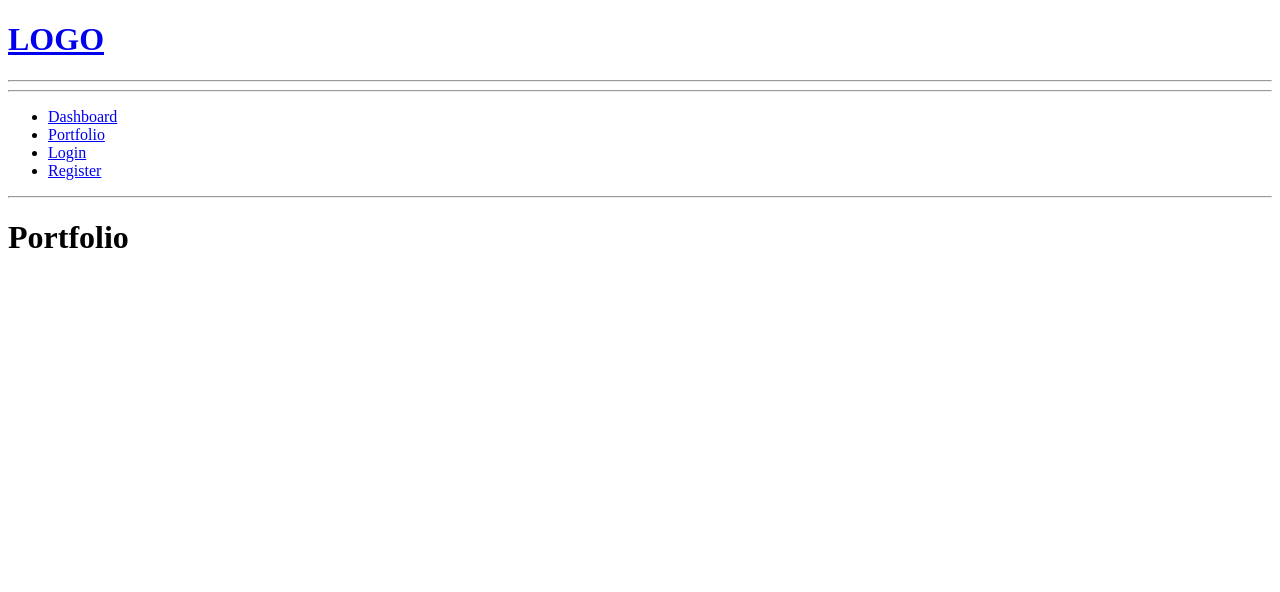
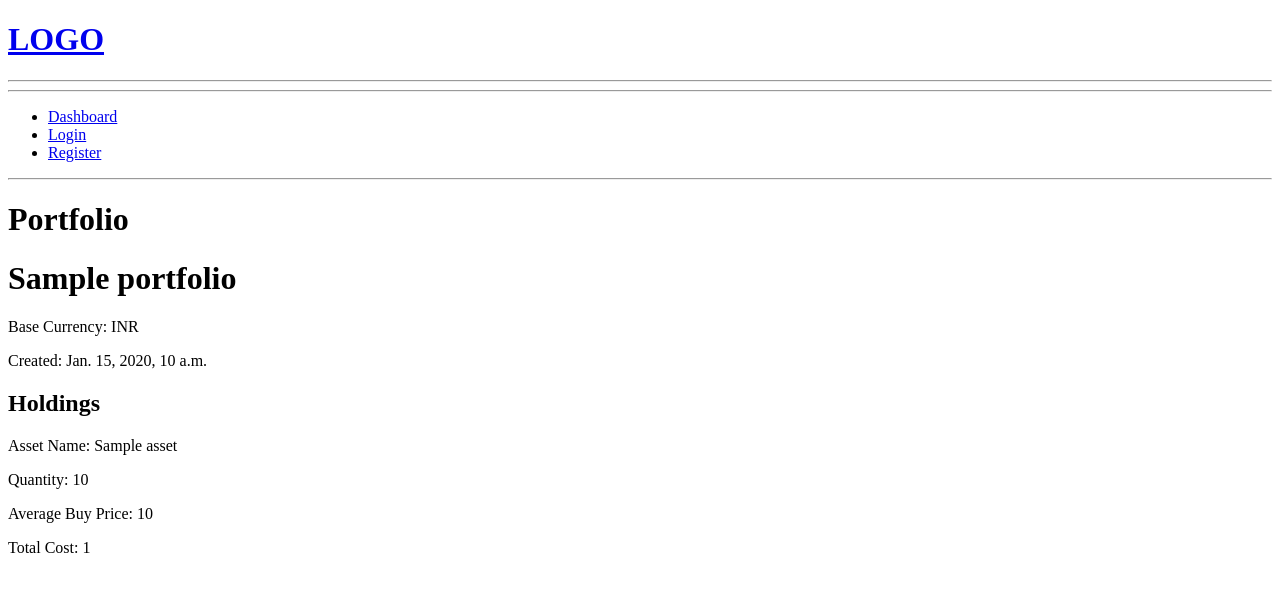
Before and after one commit to rishabhdeepak/investment-portfolio-tracker, a Django app: template portfolio/templates/portfolio/portfolio.html in a window 1280 px wide. Shown: the top 592 px of the page. Run offline with Django 5.2, Linux system fonts and the light colour scheme; tables that the repository leaves empty hold one stand-in row (values such as "Sample post"); the template is opened without the code that fills it: values that come from a table or form of the project are taken from there, most other values are stand-ins (such as "Sample title", 1, 10 or a date in 2020).

Commit message:
Added dashboard, portfolio views and got the holdings in the portfolio page

```diff
--- a/dashboard/views.py
+++ b/dashboard/views.py
@@ -3,5 +3,6 @@ from django.contrib.auth.decorators import login_required
 
 @login_required(login_url='login')
 def dashboard(request):
-	context = {}
+	portfolios = request.user.portfolios.all()
+	context = {'portfolios': portfolios}
 	return render(request, 'dashboard/dashboard.html', context)
--- a/portfolio/templates/portfolio/portfolio.html
+++ b/portfolio/templates/portfolio/portfolio.html
@@ -2,4 +2,42 @@
 
 {% block content %}
 <h1>Portfolio</h1>
+<h1>{{ portfolio.name }}</h1>
+
+<p>
+    Base Currency:
+    {{ portfolio.base_currency }}
+</p>
+
+<p>
+    Created:
+    {{ portfolio.created_at }}
+</p>
+
+<h2>Holdings</h2>
+
+{% for asset_id, data in holdings.items %}
+	<div>
+		<p>
+			Asset Name: {{ data.asset.name }}
+		</p>
+
+		<p>
+			Quantity: {{ data.quantity }}
+		</p>
+
+		<p>
+			Average Buy Price: {{ data.avg_buy_price }}
+		</p>
+
+		<p>
+			Total Cost: {{ data.total_cost }}
+		</p>
+
+		<br>
+	</div>
+
+	{% empty %}
+			<p>No holdings found for this portfolio.</p>
+{% endfor %}
 {% endblock content %}
--- a/portfolio/urls.py
+++ b/portfolio/urls.py
@@ -2,5 +2,5 @@ from django.urls import path
 from . import views
 
 urlpatterns = [
-	path('', views.portfolio, name="portfolio")
+	path('<int:portfolio_id>', views.portfolio, name="portfolio")
 ]
--- a/templates/base.html
+++ b/templates/base.html
@@ -3,7 +3,7 @@
 <head>
     <meta charset="UTF-8">
     <meta name="viewport" content="width=device-width, initial-scale=1.0">
-    <title>WebsiteName</title>
+    <title>WealthTrack</title>
 </head>
 <body>
 
--- a/templates/components/sidebar.html
+++ b/templates/components/sidebar.html
@@ -2,7 +2,6 @@
 
 <ul>
     <li><a href="{% url 'dashboard' %}">Dashboard</a></li>
-    <li><a href="{% url 'portfolio' %}">Portfolio</a></li>
     <li><a href="{% url 'login' %}">Login</a></li>
     <li><a href="{% url 'register' %}">Register</a></li>
 </ul>
```
Also changed, not shown: dashboard/templates/dashboard/dashboard.html (+7 -0 lines), portfolio/views.py (+7 -3 lines).
